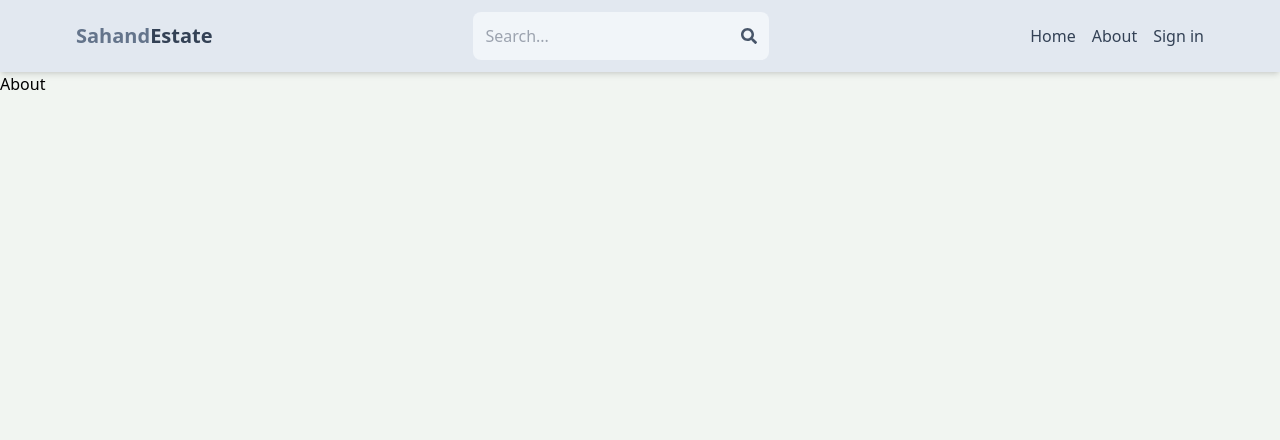
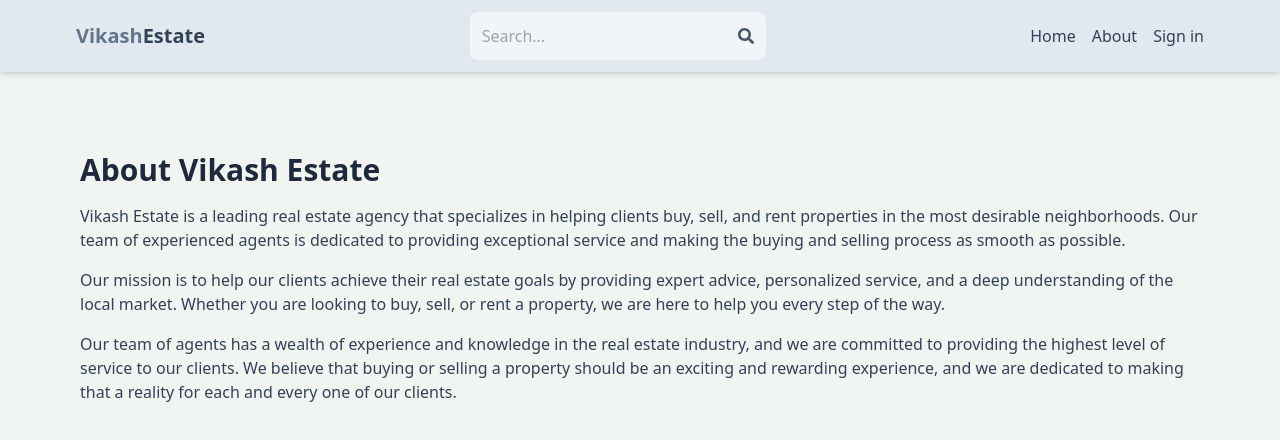
Before and after one commit to conceptualboyvikash/Estate_MarketPlace, a React (Vite) app in the folder clinet/: page /about in a window 1280 px wide. Shown: the top 440 px of the page. Built offline with nearby package versions, Linux system fonts and the light colour scheme.

Commit message:
completed about page

```diff
--- a/clinet/src/components/Header.jsx
+++ b/clinet/src/components/Header.jsx
@@ -35,7 +35,7 @@
       <div className="flex justify-between items-center max-w-6xl mx-auto p-3">
         <Link to="/">
           <h1 className="font-bold text-sm sm:text-xl flex flex-wrap">
-            <span className="text-slate-500">Sahand</span>
+            <span className="text-slate-500">Vikash</span>
             <span className="text-slate-700">Estate</span>
           </h1>
         </Link>
--- a/clinet/src/pages/About.jsx
+++ b/clinet/src/pages/About.jsx
@@ -2,8 +2,13 @@
 
 export default function About() {
   return (
-    <div>
-      <h1>About</h1>
+    <div className='py-20 px-4 max-w-6xl mx-auto'>
+      <h1 className='text-3xl font-bold mb-4 text-slate-800'>About Vikash Estate</h1>
+      <p className='mb-4 text-slate-700'>Vikash Estate is a leading real estate agency that specializes in helping clients buy, sell, and rent properties in the most desirable neighborhoods. Our team of experienced agents is dedicated to providing exceptional service and making the buying and selling process as smooth as possible.</p>
+      <p className='mb-4 text-slate-700'>
+      Our mission is to help our clients achieve their real estate goals by providing expert advice, personalized service, and a deep understanding of the local market. Whether you are looking to buy, sell, or rent a property, we are here to help you every step of the way.
+      </p>
+      <p className='mb-4 text-slate-700'>Our team of agents has a wealth of experience and knowledge in the real estate industry, and we are committed to providing the highest level of service to our clients. We believe that buying or selling a property should be an exciting and rewarding experience, and we are dedicated to making that a reality for each and every one of our clients.</p>
     </div>
   )
 }
```
